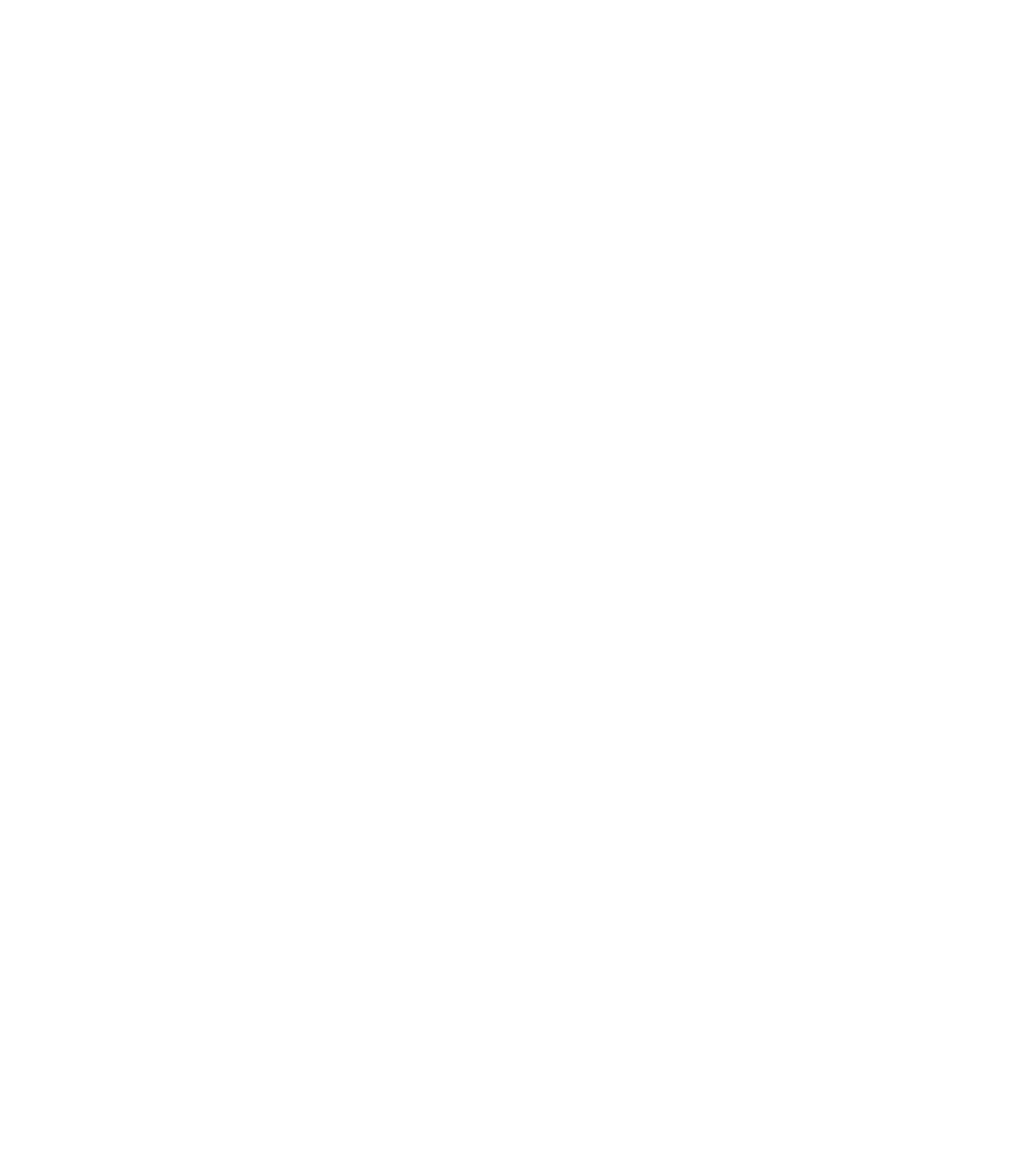
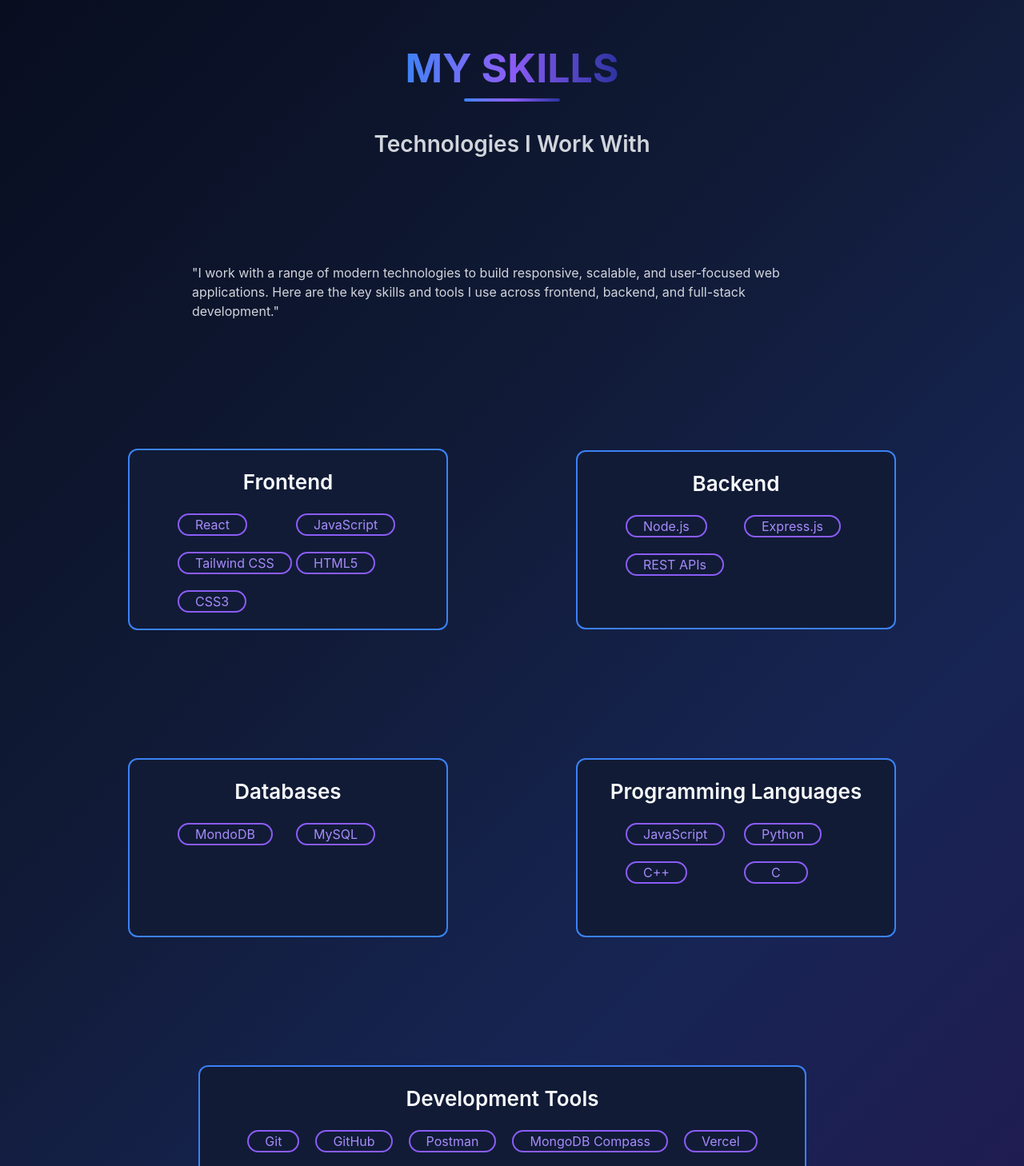
Before and after one commit to RachitRawat720/portfolio-website, a React (Vite) app: page /skills in a window 1280 px wide. Shown: the part 120-1578 px from the top of the page at 80% size. Before the commit the page ends 800 px from the top, so only its background shows below. Built offline with nearby package versions, Linux system fonts and the light colour scheme.

Commit message:
adding to skills page

```diff
--- a/package.json
+++ b/package.json
@@ -14,6 +14,7 @@
     "@fortawesome/free-solid-svg-icons": "^7.3.1",
     "@fortawesome/react-fontawesome": "^3.5.0",
     "@tailwindcss/vite": "^4.3.3",
+    "framer-motion": "^13.2.0",
     "react": "^19.2.8",
     "react-dom": "^19.2.8",
     "react-router": "^8.3.0",
--- a/src/components/Home.jsx
+++ b/src/components/Home.jsx
@@ -11,10 +11,14 @@
 import express_img from '../assets/express-img.png'
 import mongoDB_img from '../assets/mongoDB-img.png'
 
+import { motion } from 'framer-motion'
+
 const Home = () => {
     return (
         <div className='flex relative px-10 py-8 gap-5 bg-[linear-gradient(135deg,#080D1F_0%,#101A35_35%,#172554_65%,#24164F_100%)]'>
-            <div className='w-1/2'>
+
+            <motion.div initial={{opacity: 0, x: -300}} whileInView={{opacity: 1, x: 0}} transition={{duration: 2}} viewport={{ once: true}}
+            className='w-1/2'>
                 <div className='flex'>
                         <img src={hi} className='h-7 w-9 mt-2'/>
                     <h3 className='text-[25px] ml-2 bg-linear-to-r from-[#3B82F6] via-[#8B5CF6] to-[#EC4899] bg-clip-text text-transparent'>Hello, I'm </h3>
@@ -45,11 +49,12 @@
 
                     <a href='https://github.com/RachitRawat720' target='_blank' rel="noopener noreferrer" className='group block'><div className='w-11 h-11 border-2 border-[#3e536a] bg-linear-to-br from-[#2b3b4c] to-[#212e3f] rounded-md flex items-center justify-center transition-transform duration-300 ease-in-out group-hover:scale-150'><img src={github_logo} className='w-7 h-7 rounded-md' alt="" /></div></a>
                 </div>
-            </div>
+            </motion.div>
 
-            <div className='w-1/2'>
+            <motion.div initial={{opacity: 0, x: 400}} whileInView={{opacity: 1, x: 0}} transition={{duration: 2}} viewport={{ once: true}}
+            className='w-1/2'>
                 <img src={profile_pic} className='mt-20 rounded-4xl w-full h-auto mask-[radial-gradient(ellipse_at_center,black_55%,transparent_100%)]'/>
-            </div>
+            </motion.div>
 
             <div className='absolute h-20 w-20 top-34 left-175 overflow-hidden rounded-lg transition-transform duration-500 hover:rotate-180'>
                 <img src={react_img} alt="" className='h-full w-full'/>
--- a/src/components/Skills.jsx
+++ b/src/components/Skills.jsx
@@ -1,9 +1,123 @@
 import React from 'react'
+import { motion } from 'framer-motion'
 
 const Skills = () => {
     return (
-        <div>
+        <div className='p-10 bg-[linear-gradient(135deg,#080D1F_0%,#101A35_35%,#172554_65%,#24164F_100%)]'>
+            <motion.div initial={{opacity: 0, y:-200}} whileInView={{opacity: 1, y: 0}} transition={{ duration: 1}} viewport={{once: true}}
+            className='flex flex-col p-12 justify-center items-center'>
+                <h1 className='text-[50px] font-bold bg-linear-to-r from-[#3B82F6] via-[#8B5CF6] to-[#3239b9d2] bg-clip-text text-transparent'>MY SKILLS</h1>
+                <div className='h-1 w-30 bg-linear-to-r from-[#3B82F6] via-[#8B5CF6] to-[#3239b9d2] rounded-4xl'></div>
+                <h3 className='text-[28px] font-semibold text-gray-300 mt-8'>Technologies I Work With</h3>
+            </motion.div>
 
+            <motion.div initial={{opacity: 0, y: -400}} whileInView={{opacity: 1, y: 0}} transition={{duration: 2, delay: 1}} viewport={{once: true}}
+            className='flex justify-center items-center px-50 mt-20'>
+                <p className='text-gray-300 text-[16px]'>
+                    "I work with a range of modern technologies to build responsive, scalable,
+                    and user-focused web applications. Here are the key skills and tools
+                    I use across frontend, backend, and full-stack development."
+                </p>
+            </motion.div>
+
+            <div className='flex mt-40 justify-center items-center gap-40'>
+                <motion.div initial={{opacity: 0, x: -200}} whileInView={{opacity: 1, x: 0}}
+                transition={{duration: 2}} viewport={{once: true, amount: 0.8}}
+                className='border-2 border-[#3B82F6] bg-[#111B36] px-10 py-5 rounded-xl w-100'>
+                    <h1 className='text-[26px] text-[#F8FAFC] font-semibold flex itemsj-center justify-center'>Frontend</h1>
+                    <div className='grid grid-cols-2 mt-5 gap-y-5 ml-5'>
+
+                        <p className='text-[#A78BFA] border-2 border-[#8B5CF6] w-fit px-5 rounded-2xl hover:text-[#FFFFFF] hover:bg-[#695694]/50'>React</p>
+
+                        <p className='text-[#A78BFA] border-2 border-[#8B5CF6] w-fit px-5 rounded-2xl hover:text-[#FFFFFF] hover:bg-[#695694]/50'>JavaScript</p>
+
+                        <p className='text-[#A78BFA] border-2 border-[#8B5CF6] w-fit px-5 rounded-2xl hover:text-[#FFFFFF] hover:bg-[#695694]/50'>Tailwind CSS</p>
+
+                        <p className='text-[#A78BFA] border-2 border-[#8B5CF6] w-fit px-5 rounded-2xl hover:text-[#FFFFFF] hover:bg-[#695694]/50'>HTML5</p>
+
+                        <p className='text-[#A78BFA] border-2 border-[#8B5CF6] w-fit px-5 rounded-2xl hover:text-[#FFFFFF] hover:bg-[#695694]/50'>CSS3</p>
+
+                    </div>
+                </motion.div>
+
+                <motion.div initial={{opacity: 0, x: 200}} whileInView={{opacity: 1, x: 0}}
+                transition={{duration: 2}} viewport={{once: true, amount: 0.8}}
+                className='border-2 border-[#3B82F6] bg-[#111B36] px-10 py-5 rounded-xl w-100 h-56'>
+                    <h1 className='text-[26px] text-[#F8FAFC] font-semibold flex itemsj-center justify-center'>Backend</h1>
+                    <div className='grid grid-cols-2 mt-5 gap-y-5 ml-5'>
+
+                        <p className='text-[#A78BFA] border-2 border-[#8B5CF6] w-fit px-5 rounded-2xl hover:text-[#FFFFFF] hover:bg-[#695694]/50'>Node.js</p>
+
+                        <p className='text-[#A78BFA] border-2 border-[#8B5CF6] w-fit px-5 rounded-2xl hover:text-[#FFFFFF] hover:bg-[#695694]/50'>Express.js</p>
+
+                        <p className='text-[#A78BFA] border-2 border-[#8B5CF6] w-fit px-5 rounded-2xl hover:text-[#FFFFFF] hover:bg-[#695694]/50'>REST APIs</p>
+                    </div>
+                </motion.div>
+            </div>
+
+            <div className='flex mt-40 justify-center items-center gap-40'>
+                <motion.div initial={{opacity: 0, x: -200}} whileInView={{opacity: 1, x: 0}}
+                transition={{duration: 2}} viewport={{once: true, amount: 0.8}}
+                className='border-2 border-[#3B82F6] bg-[#111B36] px-10 py-5 rounded-xl w-100 h-56'>
+                    <h1 className='text-[26px] text-[#F8FAFC] font-semibold flex itemsj-center justify-center'>Databases</h1>
+                    <div className='grid grid-cols-2 mt-5 gap-y-5 ml-5'>
+
+                        <p className='text-[#A78BFA] border-2 border-[#8B5CF6] w-fit px-5 rounded-2xl hover:text-[#FFFFFF] hover:bg-[#695694]/50'>MondoDB</p>
+
+                        <p className='text-[#A78BFA] border-2 border-[#8B5CF6] w-fit px-5 rounded-2xl hover:text-[#FFFFFF] hover:bg-[#695694]/50'>MySQL</p>
+
+                    </div>
+                </motion.div>
+
+                <motion.div initial={{opacity: 0, x: 200}} whileInView={{opacity: 1, x: 0}}
+                transition={{duration: 2}} viewport={{once: true, amount: 0.8}}
+                className='border-2 border-[#3B82F6] bg-[#111B36] px-10 py-5 rounded-xl w-100 h-56'>
+                    <h1 className='text-[26px] text-[#F8FAFC] font-semibold flex itemsj-center justify-center'>Programming Languages</h1>
+                    <div className='grid grid-cols-2 mt-5 gap-y-5 ml-5'>
+
+                        <p className='text-[#A78BFA] border-2 border-[#8B5CF6] w-fit px-5 rounded-2xl hover:text-[#FFFFFF] hover:bg-[#695694]/50'>JavaScript</p>
+
+                        <p className='text-[#A78BFA] border-2 border-[#8B5CF6] w-fit px-5 rounded-2xl hover:text-[#FFFFFF] hover:bg-[#695694]/50'>Python</p>
+
+                        <p className='text-[#A78BFA] border-2 border-[#8B5CF6] w-fit px-5 rounded-2xl hover:text-[#FFFFFF] hover:bg-[#695694]/50'>C++</p>
+
+                        <p className='text-[#A78BFA] border-2 border-[#8B5CF6] w-fit px-8 rounded-2xl hover:text-[#FFFFFF] hover:bg-[#695694]/50'>C</p>
+                    </div>
+                </motion.div>
+            </div>
+
+            <motion.div initial={{opacity: 0, y: -300}} whileInView={{opacity: 1, y: 0}}
+                transition={{duration: 2, delay: 2}} viewport={{once: true, amount: 0.9}}
+                className='border-2 border-[#3B82F6] bg-[#111B36] px-10 py-5 rounded-xl w-190 h-35 mt-40 ml-52'>
+                    <h1 className='text-[26px] text-[#F8FAFC] font-semibold flex itemsj-center justify-center'>Development Tools</h1>
+                    <div className='flex justify-center items-center mt-5 gap-5'>
+
+                        <p className='text-[#A78BFA] border-2 border-[#8B5CF6] w-fit px-5 rounded-2xl hover:text-[#FFFFFF] hover:bg-[#695694]/50'>Git</p>
+
+                        <p className='text-[#A78BFA] border-2 border-[#8B5CF6] w-fit px-5 rounded-2xl hover:text-[#FFFFFF] hover:bg-[#695694]/50'>GitHub</p>
+
+                        <p className='text-[#A78BFA] border-2 border-[#8B5CF6] w-fit px-5 rounded-2xl hover:text-[#FFFFFF] hover:bg-[#695694]/50'>Postman</p>
+
+                        <p className='text-[#A78BFA] border-2 border-[#8B5CF6] w-fit px-5 rounded-2xl hover:text-[#FFFFFF] hover:bg-[#695694]/50'>MongoDB Compass</p>
+
+                        <p className='text-[#A78BFA] border-2 border-[#8B5CF6] w-fit px-5 rounded-2xl hover:text-[#FFFFFF] hover:bg-[#695694]/50'>Vercel</p>
+                    </div>
+            </motion.div>
+
+            <motion.div initial={{opacity: 0, y: -300}} whileInView={{opacity: 1, y: 0}}
+                transition={{duration: 2, delay: 2}} viewport={{once: true, amount: 0.9}}
+                className='flex flex-col items-center justify-center w-full mt-30'>
+                <h1 className='text-[40px] font-bold bg-linear-to-r from-[#3B82F6] via-[#8B5CF6] to-[#EC4899] bg-clip-text text-transparent'>MY PROFICIENCY</h1>
+                <div className='bg-linear-to-r from-[#3B82F6] via-[#8B5CF6] to-[#EC4899]  h-1 w-30 rounded-4xl'></div>
+                <h3 className='text-[25px] text-gray-300 mt-10'>Skills Levels</h3>
+
+                <motion.div>
+                    <div className='flex mt-25 gap-10'>
+                        <p>React</p>
+                        <div className='w-100 h-5 rounded-2xl bg-green-500'></div>
+                    </div>
+                </motion.div>
+            </motion.div>
         </div>
     )
 }
--- a/src/components/Typingtext.jsx
+++ b/src/components/Typingtext.jsx
@@ -38,7 +38,7 @@
         return () => clearTimeout(timeout);
     }, [index, isDeleting, text]);
 
-    return <span>{displayText}</span>;
+    return <h1 className="min-h-10.5">{displayText}</h1>;
 };
 
 export default TypingText;
```
Also changed, not shown: src/components/About.jsx (+30 -22 lines), src/assets/img2.jpg, 1 other file (tests, documents, lock files or other folders).
